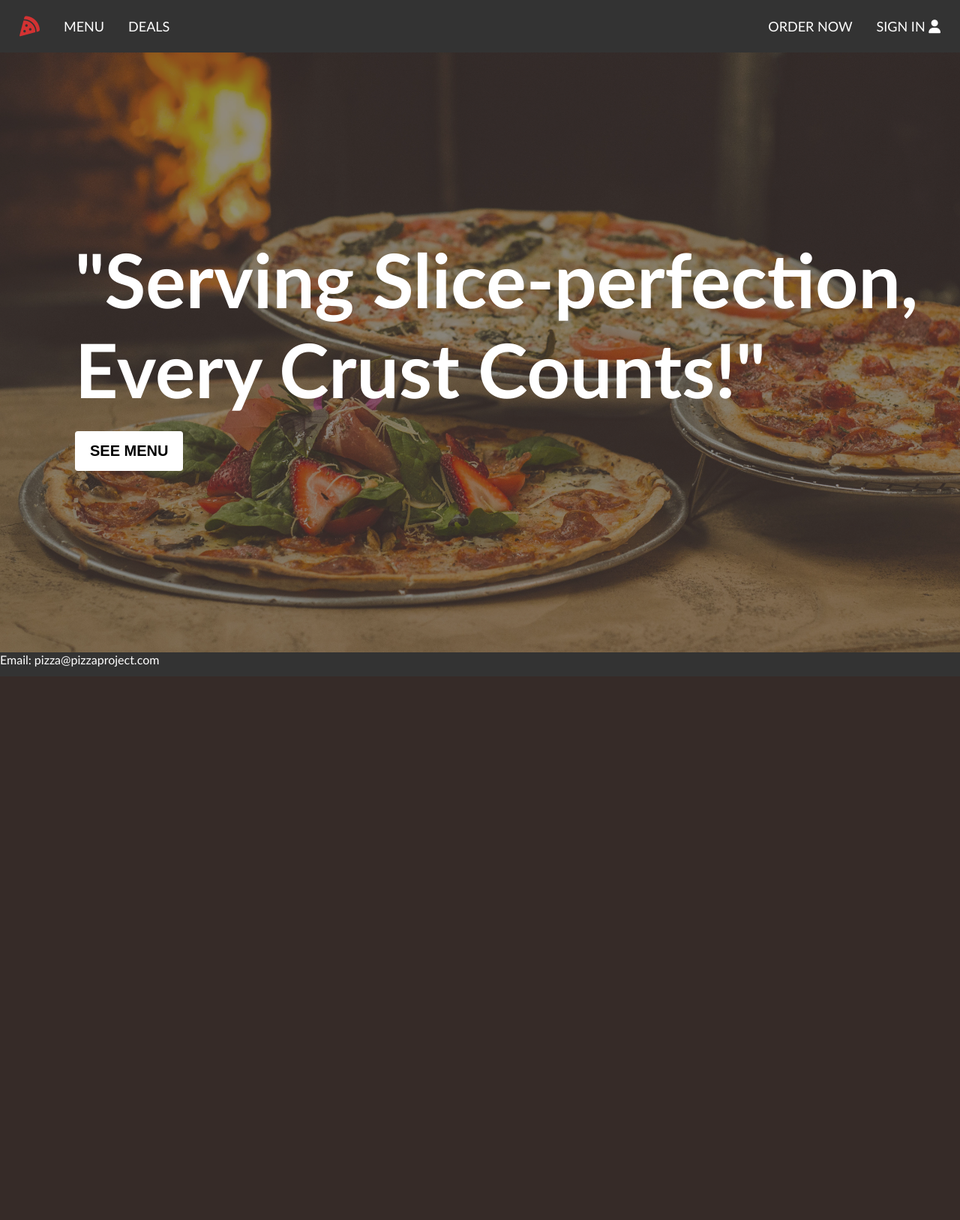
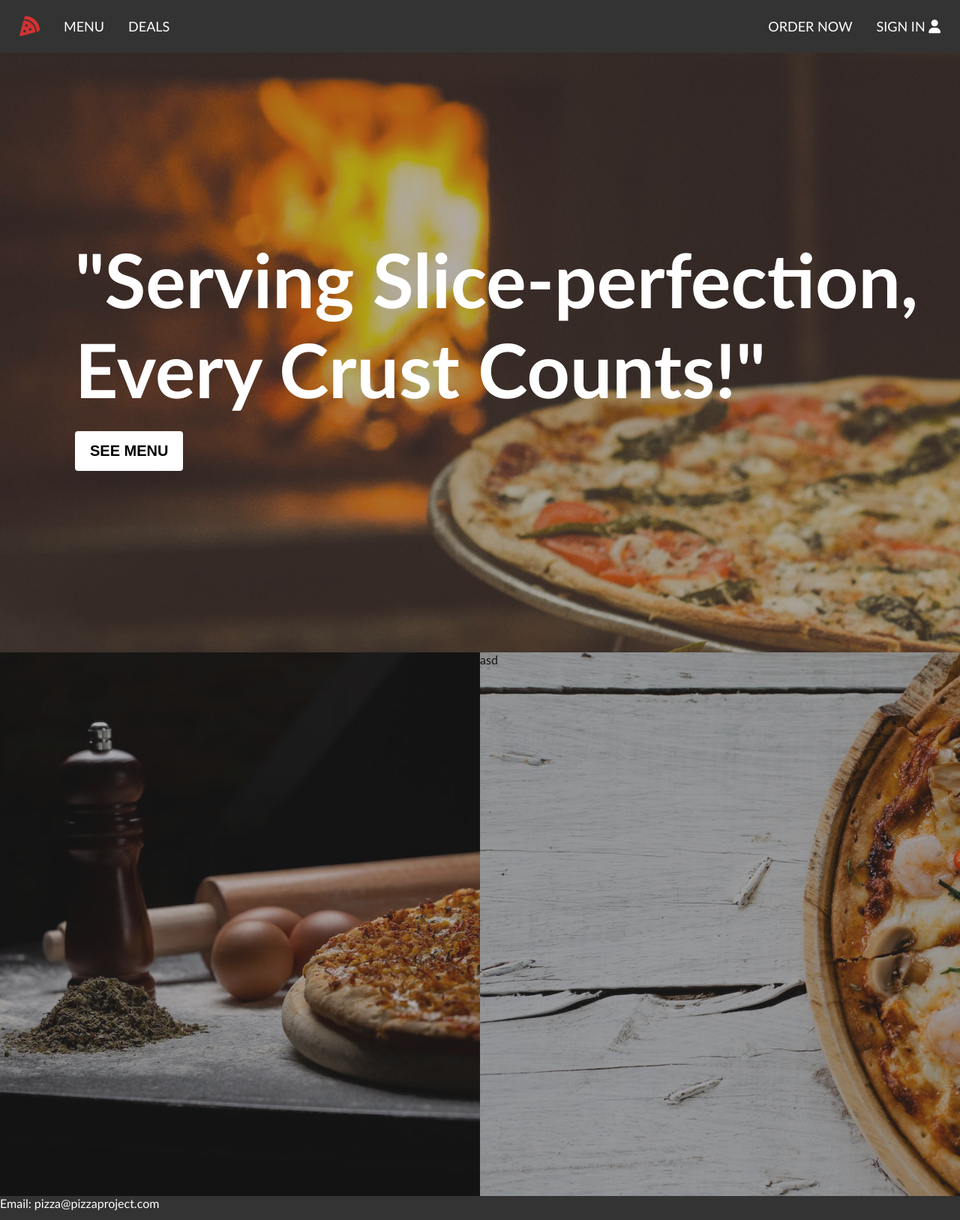
Before and after one commit to kikimiki98/Pizza_Futar_Webapp, a PHP site: page / in a window 1280 px wide. Shown: the whole page at 75% size. Before the commit the page ends 902 px from the top, so only its background shows below. Run offline with PHP 8.4, Linux system fonts and the light colour scheme.

Commit message:
meguntam, egyelőre csak dizájnok történtek

```diff
--- a/index.php
+++ b/index.php
@@ -32,6 +32,16 @@
             <h1>"Serving Slice-perfection,<br> Every Crust Counts!"</h1>
             <button class="btn-menu">See Menu</button>
         </div>
+        <div class="homepage_featured">
+            <div class="homepage_featured-sectiona">
+                <div class="shadow"></div>
+                asd
+            </div>
+            <div class="homepage_featured-sectionb">
+                <div class="shadow"></div>
+                asd
+            </div>
+        </div>
         <footer>
             Email: pizza@pizzaproject.com
 
--- a/styles.css
+++ b/styles.css
@@ -9,7 +9,7 @@ body {
   background-size: cover;
 }
 .overlay {
-  background-color: rgba(51, 51, 51, 0.541);
+  background-color: rgba(51, 51, 51, 0.384);
 }
 
 /*---------------------------------HEADER/NAV--------------------------------------*/
@@ -123,6 +123,33 @@ h1 {
   margin-left: 100px;
   line-height: 120px;
 }
+
+/*--------------------------------FEATURED------------------------------------*/
+.shadow {
+}
+.homepage_featured {
+  display: flex;
+  justify-content: flex-start;
+  align-items: flex-start;
+  flex-direction: row;
+  z-index: -1000;
+}
+.homepage_featured-sectiona {
+  flex: 1;
+  background-image: url("images/pizza1.jpg");
+  background-size: cover;
+  min-height: calc(100vh - 75px);
+  z-index: -1000;
+}
+
+.homepage_featured-sectionb {
+  flex: 1;
+  background-image: url("images/pizza2.jpg");
+  background-size: cover;
+  min-height: calc(100vh - 75px);
+  z-index: -1000;
+}
+
 /*--------------------------------FOOTER------------------------------------*/
 footer {
   color: white;
```
Also changed, not shown: images/pizza1.jpg (added), images/pizza2.jpg (added).
